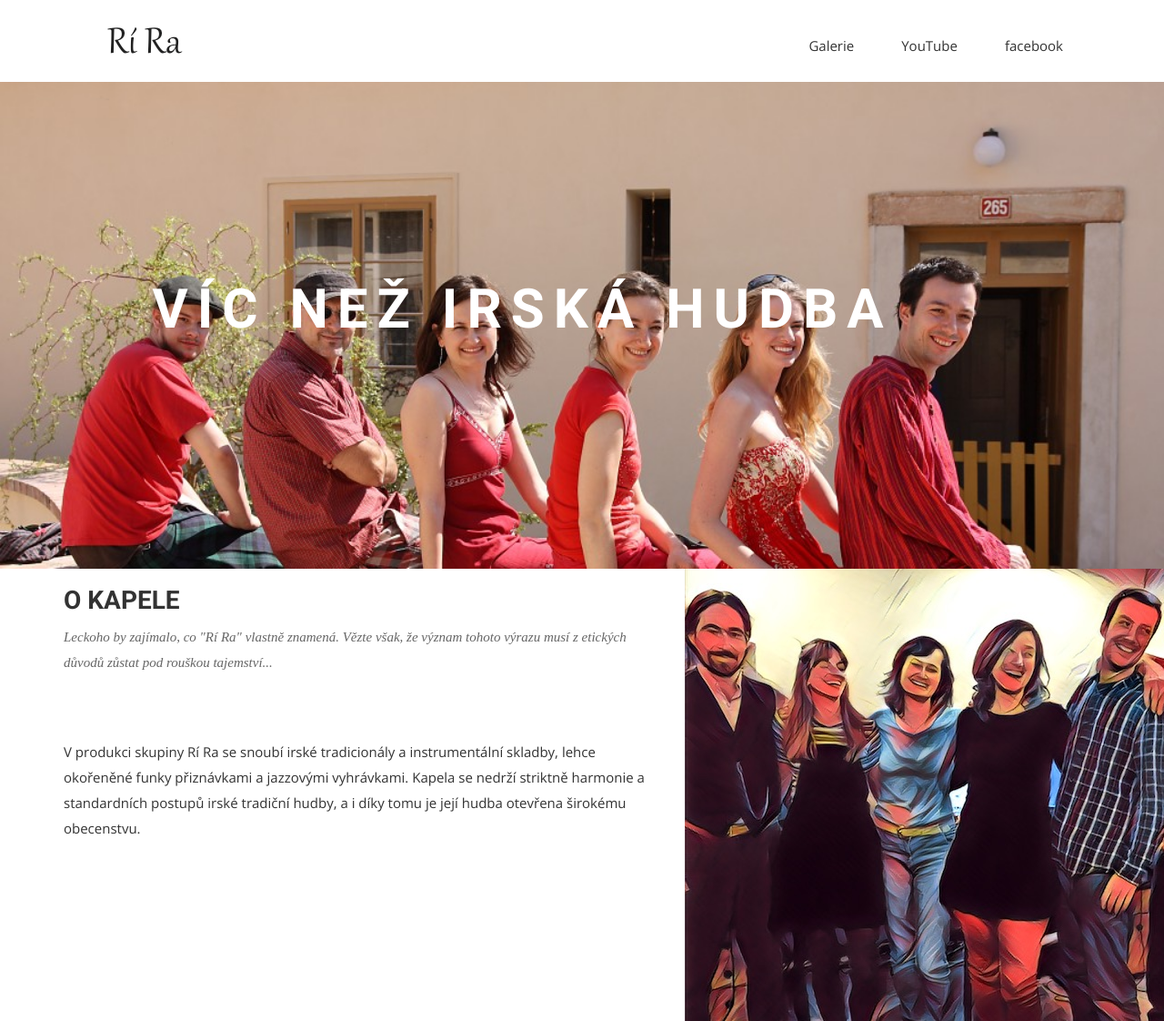
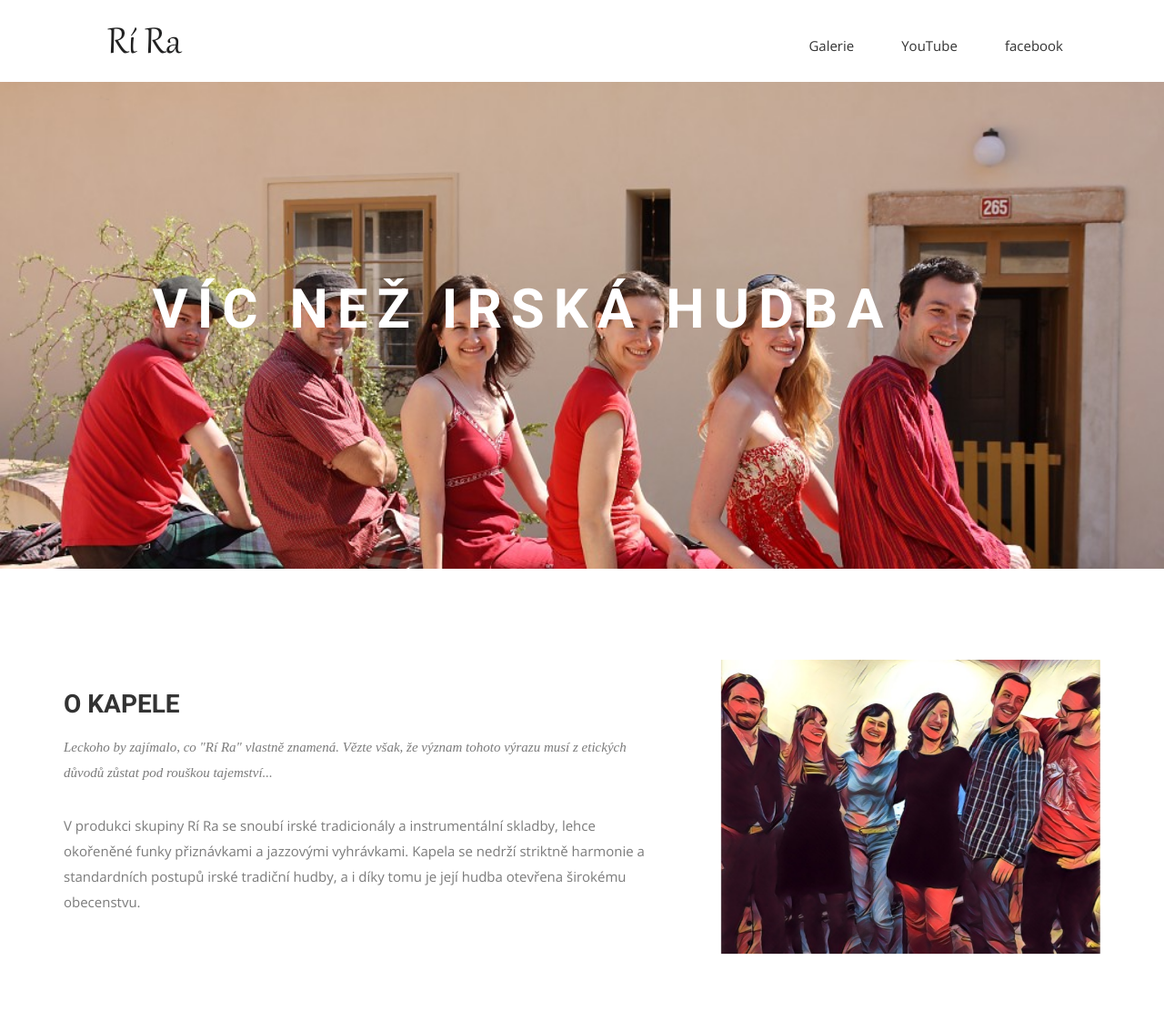
Before and after one commit to davrys/rira-web-jekyll, a Jekyll site: the page built from sites/index.html, in a window 1280 px wide. Shown: the top 1122 px of the page at 91% size. Built offline with Jekyll 4.4.1, drawn with Linux system fonts in a browser that asks for light colours; nearby versions of some CDN libraries; some web fonts are replaced; grey boxes are pictures that could not be loaded.

Commit message:
+ "intro" section is back

```diff
--- a/css/airspace.css
+++ b/css/airspace.css
@@ -167,6 +167,31 @@ font header .navbar-default .navbar-nav li a:hover {
 
 /*--
 	wrapper Start
+--*/
+#intro {
+  padding: 100px 0;
+}
+#intro .block h2 {
+  padding-top: 35px;
+  line-height: 27px;
+  margin: 0;
+}
+#intro .block p {
+  color: #7B7B7B;
+  padding-top: 20px;
+}
+#intro .block img {
+  padding-left: 40px;
+  width: 100%;
+}
+#intro .section-title {
+  margin-bottom: 0px;
+}
+#intro .section-title p {
+  padding-top: 20px;
+}
+/*--
+  events Start
 --*/
 #events {
   padding: 100px 0;
```
